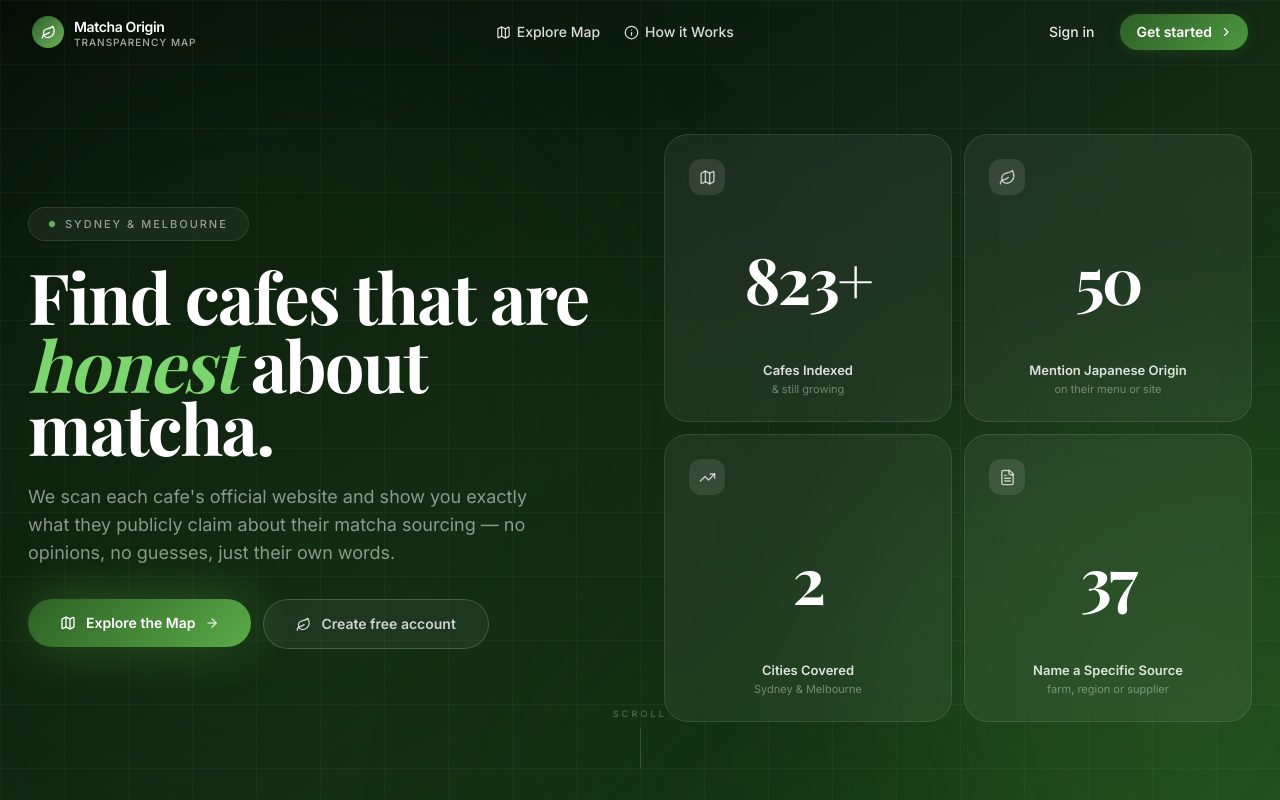
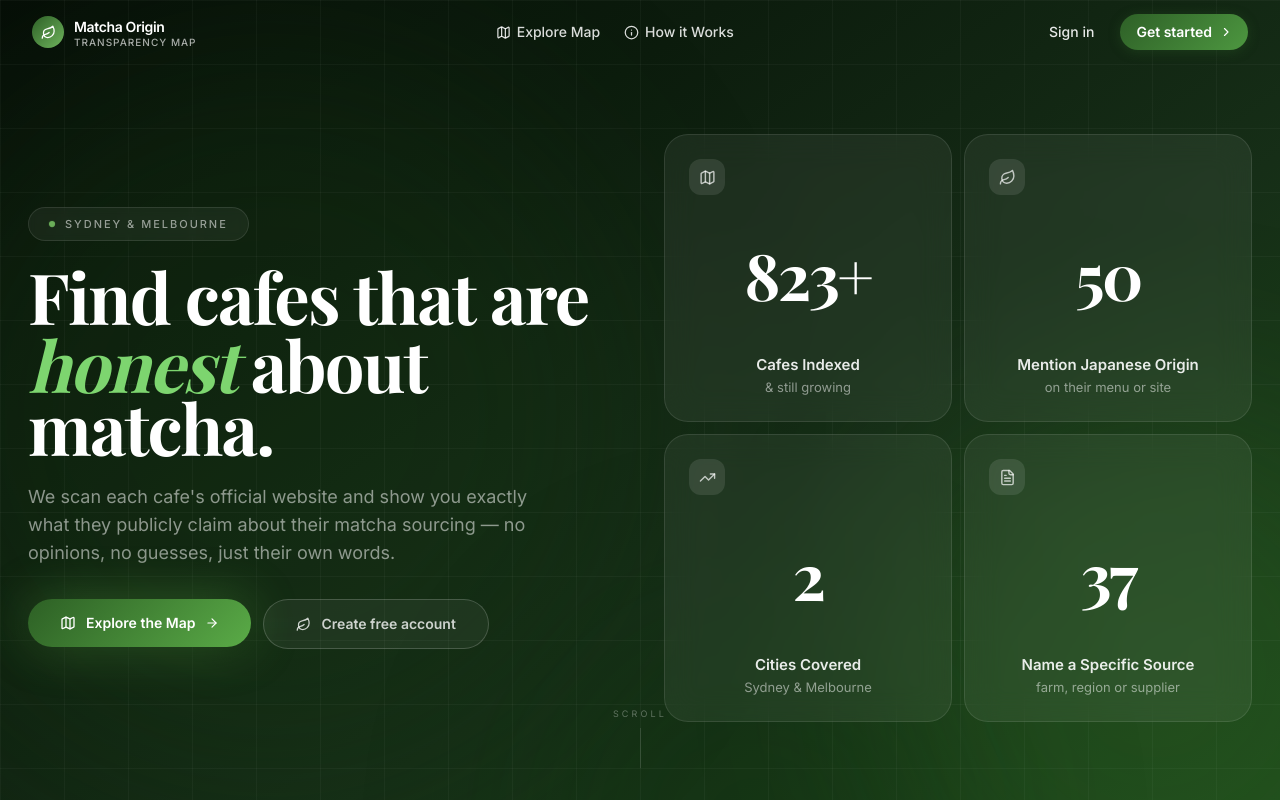
Before and after one commit to eishi0308/matcha-license, a Next.js app in the folder frontend/: page / in a window 1280 px wide. Shown: the top 800 px of the page. Built offline with nearby package versions, Linux system fonts and the light colour scheme; a web font is replaced by a local one.

Commit message:
fix: increase stat card label sizes for readability

```diff
--- a/frontend/src/app/page.tsx
+++ b/frontend/src/app/page.tsx
@@ -290,8 +290,8 @@ export default function HomePage() {
 
                 {/* labels bottom */}
                 <div>
-                  <div className="text-[13px] font-semibold text-white/85 leading-snug">{s.label}</div>
-                  <div className="text-[11px] mt-0.5 leading-snug" style={{ color: "rgba(255,255,255,0.38)" }}>{s.sublabel}</div>
+                  <div className="text-[15px] font-semibold text-white/90 leading-snug">{s.label}</div>
+                  <div className="text-[13px] mt-1 leading-snug" style={{ color: "rgba(255,255,255,0.5)" }}>{s.sublabel}</div>
                 </div>
               </motion.div>
             ))}
```
